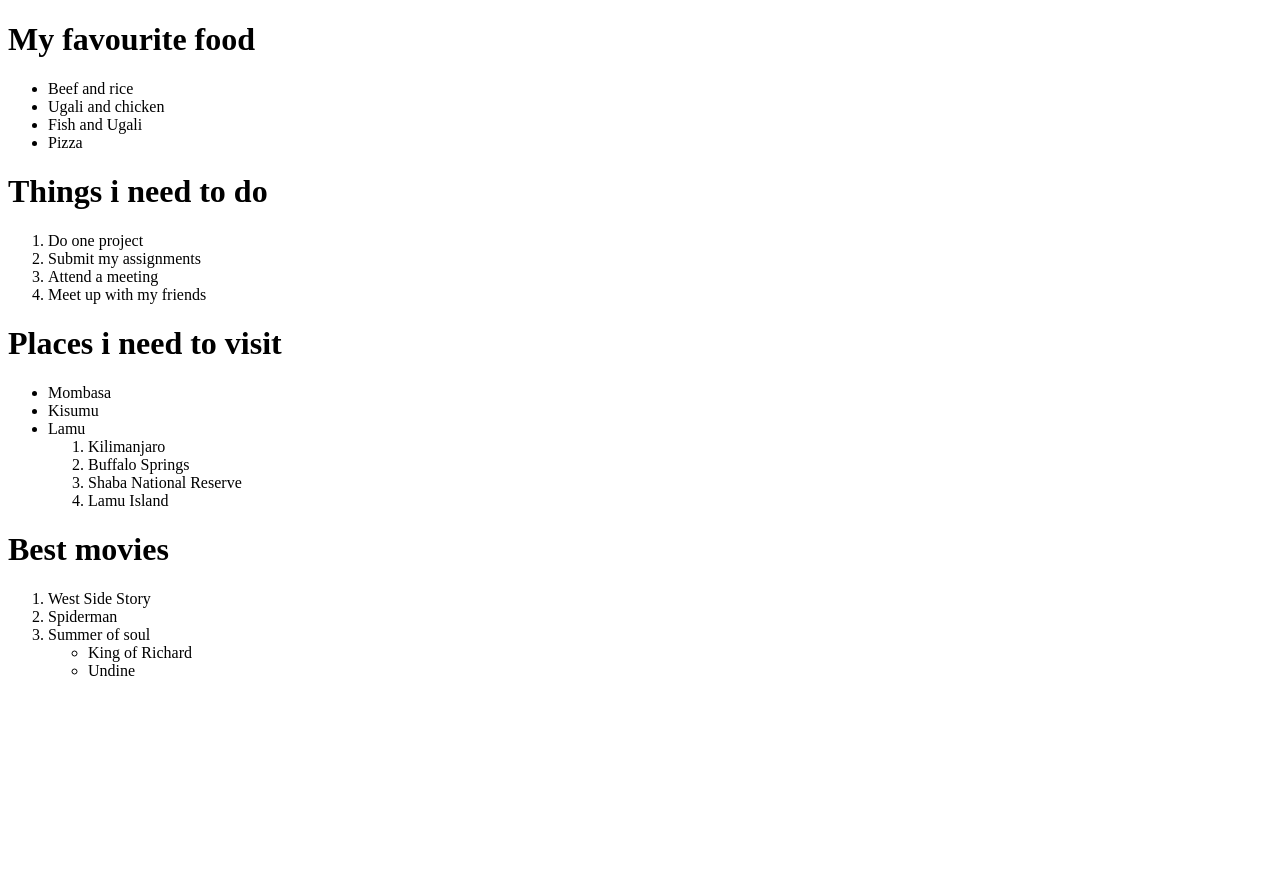
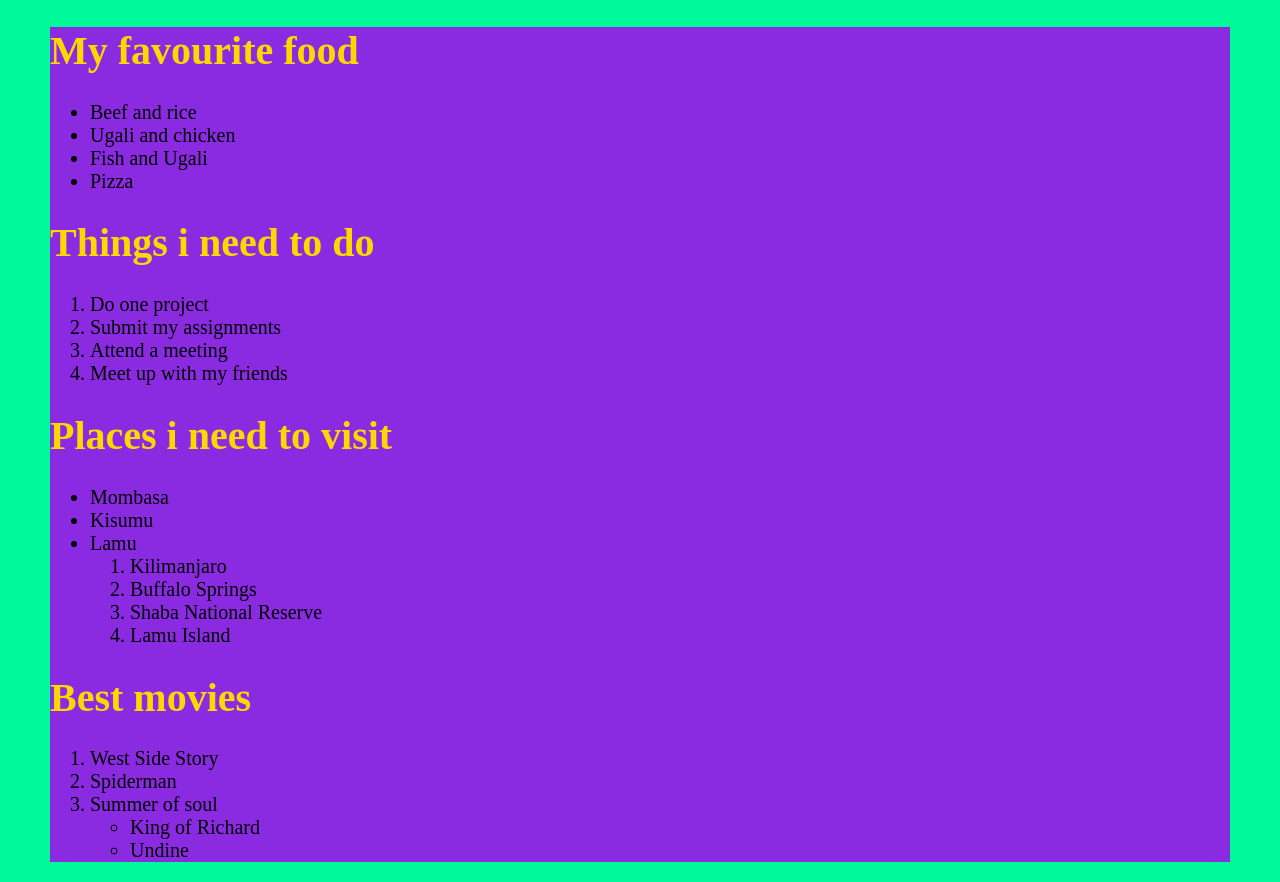
Before and after one commit to Eddahkarambu/html-website, a plain HTML site: page lists.html in a window 1280 px wide. Before the commit the page ends 800 px from the top, so only its background shows below. Drawn offline with Linux system fonts and the light colour scheme.

Commit message:
add css styles

```diff
--- /dev/null
+++ b/css/Styles.css
@@ -0,0 +1,46 @@
+/* lists.html */
+.listitems{
+
+}
+
+.items{
+    color: gold;
+    font-size: 20px;
+
+}
+
+.lists{
+    background-color: blueviolet;
+    font-size: 20px;
+
+}
+
+/* index.html */
+
+body{
+    background-color: mediumspringgreen;
+    min-height: 100vh;
+    padding-left:50px;
+    padding-right: 50px;
+    margin:0;
+
+}
+
+.homepage{
+    font-size: 40px;
+    font-family: 'Trebuchet MS', 'Lucida Sans Unicode', 'Lucida Grande', 'Lucida Sans', Arial, sans-serif;
+}
+.pages{
+    font-size: 30px;
+    font-family: Arial, Helvetica, sans-serif;
+    justify-content: space-around;
+
+
+
+}
+
+img{
+    border-radius: 50px;
+    padding-top: 30px;
+
+}
--- a/lists.html
+++ b/lists.html
@@ -1,29 +1,46 @@
 <!DOCTYPE html>
 <html lang="en">
 <head>
+
+    <link rel="stylesheet" href="css/Styles.css">
     <meta charset="UTF-8">
     <meta http-equiv="X-UA-Compatible" content="IE=edge">
     <meta name="viewport" content="width=device-width, initial-scale=1.0">
     <title>Lists</title>
 </head>
 <body>
+    <div class="lists">
+    <div class="items">
     <h1>My favourite food</h1>
+</div>
+
+<div class="listitems">
     <ul>
         <li>Beef and rice</li>
         <li>Ugali and chicken</li>
         <li>Fish and Ugali</li>
         <li>Pizza</li>
     </ul>
+</div>
 
+<div class="items">
     <h1>Things i need to do</h1>
+</div>
+
+<div class="listitems">
     <ol>
         <li>Do one project</li>
         <li>Submit my assignments</li>
         <li>Attend a meeting</li>
         <li>Meet up with my friends</li>
     </ol>
+</div>
 
+<div class="items">
     <h1>Places i need to visit</h1>
+</div>
+
+<div class="listitems">
     <ul>
         <li>Mombasa</li>
         <li>Kisumu</li>
@@ -36,9 +53,13 @@
 
         </ol>
     </ul>
+</div>
 
+    <div class="items">
+    <h1>Best movies</h1>
+</div>
 
-    <h1>Best movies</h1>
+<div class="listitems">
     <ol>
         <li>West Side Story</li>
         <li>Spiderman</li>
@@ -48,6 +69,8 @@
             <li>Undine</li>
         </ul>
     </ol>
+</div>
+</div>
 
 </body>
 </html>
```
Also changed, not shown: index.html (+14 -4 lines), pages/about.html (+17 -0 lines). Lines whose indentation alone changed are shown as unchanged.
